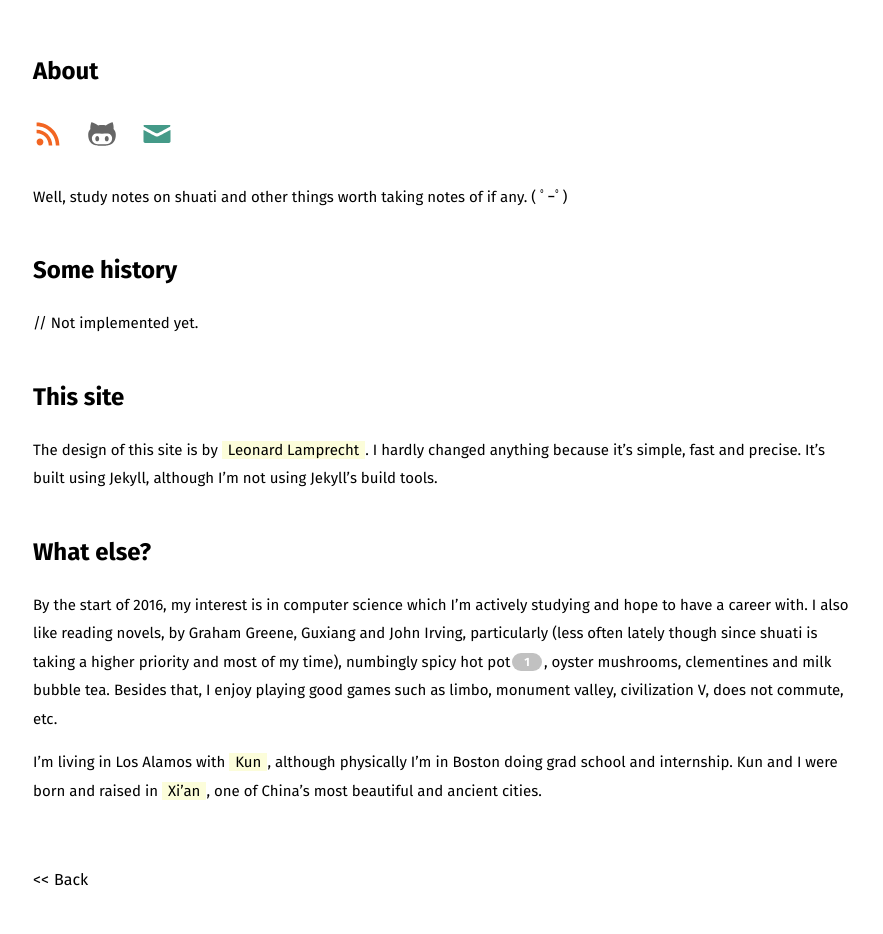
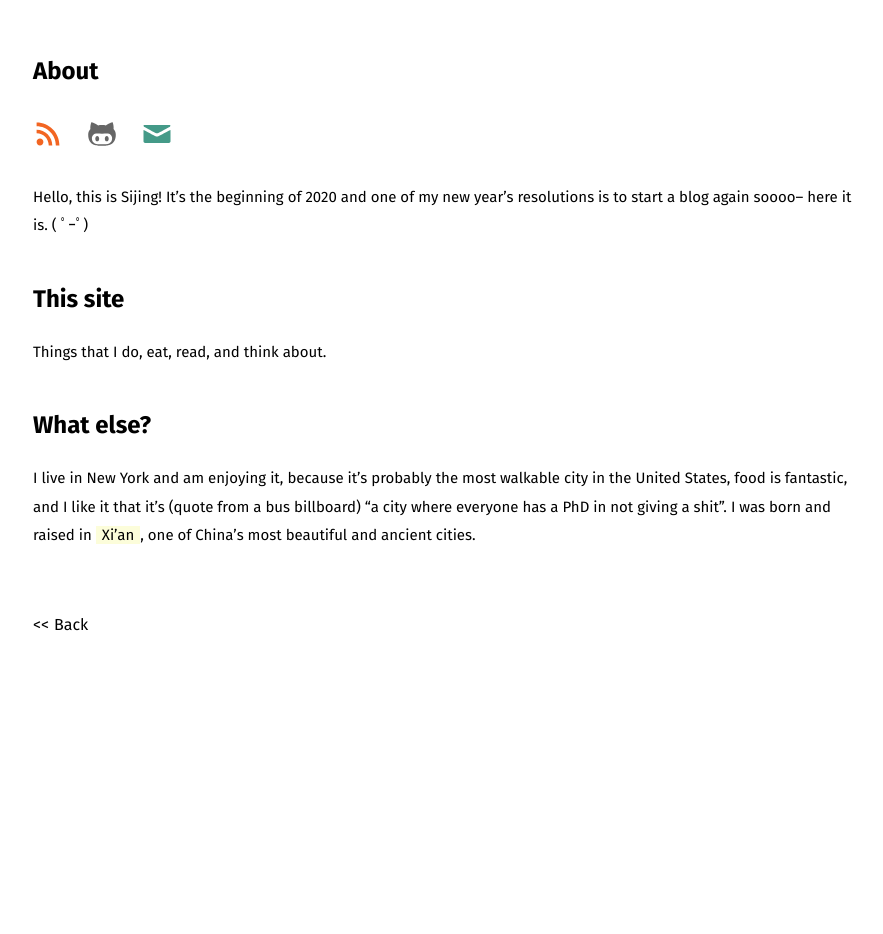
Before and after one commit to pocoapoco/pocoapoco.github.io, a Jekyll site: the page built from me.md, in a window 1280 px wide. Shown: the whole page, without its empty margins (17-900 px from the left). Built offline with Jekyll 4.4.1, drawn with Linux system fonts in a browser that asks for light colours; after the commit the page ends 900 px from its top, so only the background shows below that.

Commit message:
modify about me

```diff
--- a/_config.yml
+++ b/_config.yml
@@ -1,11 +1,11 @@
 # General
-name: poco notebook
-description: personal study notes and misc
+name: poco's notebook
+description: personal blog
 url: http://pocoapoco.github.io
 # google_verify: WfHNxUaAd-tBjGYLYIJfhHp4x4mCPkeSZedrHjDjgxo
 
 author:
-  name: poco yang
+  name: poco
   email: pocoapoco.yang@gmail.com
   uri: http://pocoapoco.github.io/about/
 
--- a/_layouts/post.html
+++ b/_layouts/post.html
@@ -5,7 +5,7 @@ layout: default
 <article>
 
   <h1>{{ page.title }}</h1>
-  <time hidden>{{ page.date | date: '%B %-d, %Y' }}</time>
+  <time>{{ page.date | date: '%B %-d, %Y' }}</time>
 
   <hr hidden>
 
--- a/me.md
+++ b/me.md
@@ -4,25 +4,15 @@ permalink: /about/
 ---
 
 {% include social.html %}
+Hello, this is Sijing! It's the beginning of 2020 and one of my new year's resolutions is to start a blog again soooo-- here it is. ( ﾟｰﾟ)
 
-Well, study notes on shuati and other things worth taking notes of if any. ( ﾟｰﾟ)
-
-## Some history
-
-// Not implemented yet.
 
 ## This site
 
-The design of this site is by [Leonard Lamprecht][1]. I hardly changed anything because it's simple, fast and precise. It's built using Jekyll, although I'm not using Jekyll's build tools.
+Things that I do, eat, read, and think about.
 
 ## What else?
 
-By the start of 2016, my interest is in computer science which I'm actively studying and hope to have a career with. I also like reading novels, by Graham Greene, Guxiang and John Irving, particularly (less often lately though since shuati is taking a higher priority and most of my time), numbingly spicy hot pot[^1], oyster mushrooms, clementines and milk bubble tea. Besides that, I enjoy playing good games such as limbo, monument valley, civilization V, does not commute, etc.
+I live in New York and am enjoying it, because it's probably the most walkable city in the United States, food is fantastic, and I like it that it's (quote from a bus billboard) "a city where everyone has a PhD in not giving a shit". I was born and raised in [Xi'an][2], one of China's most beautiful and ancient cities.
 
-I'm living in Los Alamos with [Kun][3], although physically I'm in Boston doing grad school and internship. Kun and I were born and raised in [Xi'an][2], one of China's most beautiful and ancient cities.
-
-[1]: http://leo.im
 [2]: /assets/static/xian.png
-[3]: http://liuk.github.io
-
-[^1]: „Well honestly, anything mala enough will do! (๑•̀ㅂ•́)و“
```
